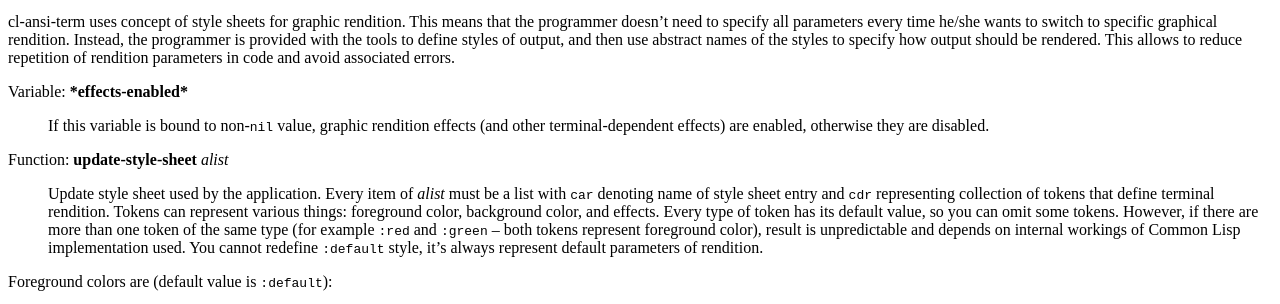
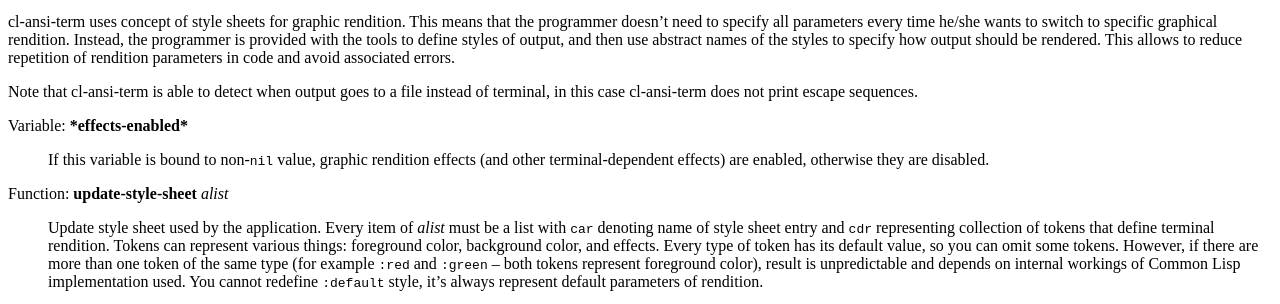
Before and after one commit to vindarel/cl-ansi-term, a plain HTML site: page index.html in a window 1280 px wide. Shown: the part 778-1082 px from the top of the page. Drawn offline with Linux system fonts and the light colour scheme.

Commit message:
automatic update

```diff
--- a/index.html
+++ b/index.html
@@ -154,6 +154,10 @@ the programmer is provided with the tools to define styles of output,
 and then use abstract names of the styles to specify how output should
 be rendered. This allows to reduce repetition of rendition parameters
 in code and avoid associated errors.
+</p>
+<p>Note that cl-ansi-term is able to detect when output goes to a file
+instead of terminal, in this case cl-ansi-term does not print escape
+sequences.
 </p>
 <dl>
 <dt><a name="index-_002aeffects_002denabled_002a"></a>Variable: <strong>*effects-enabled*</strong></dt>
```
